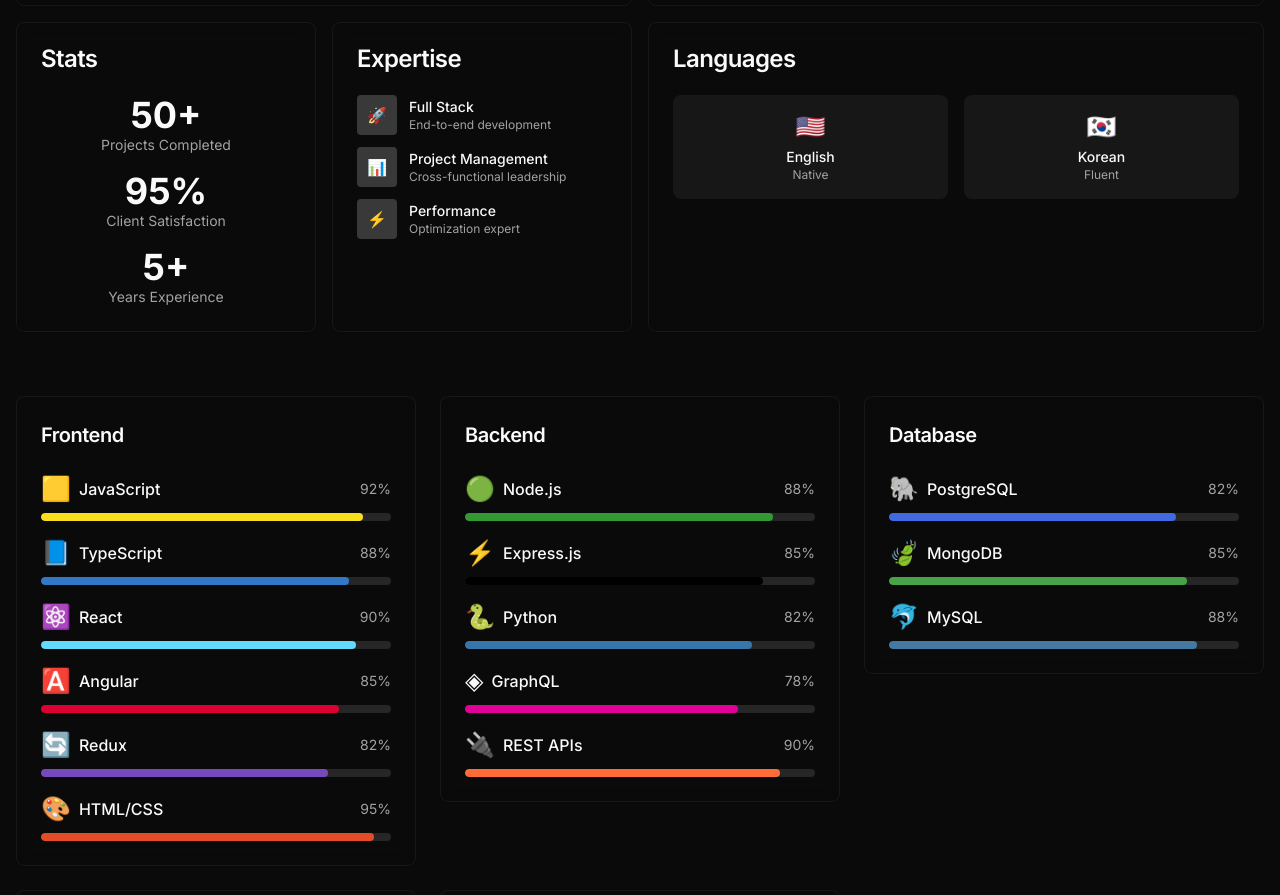
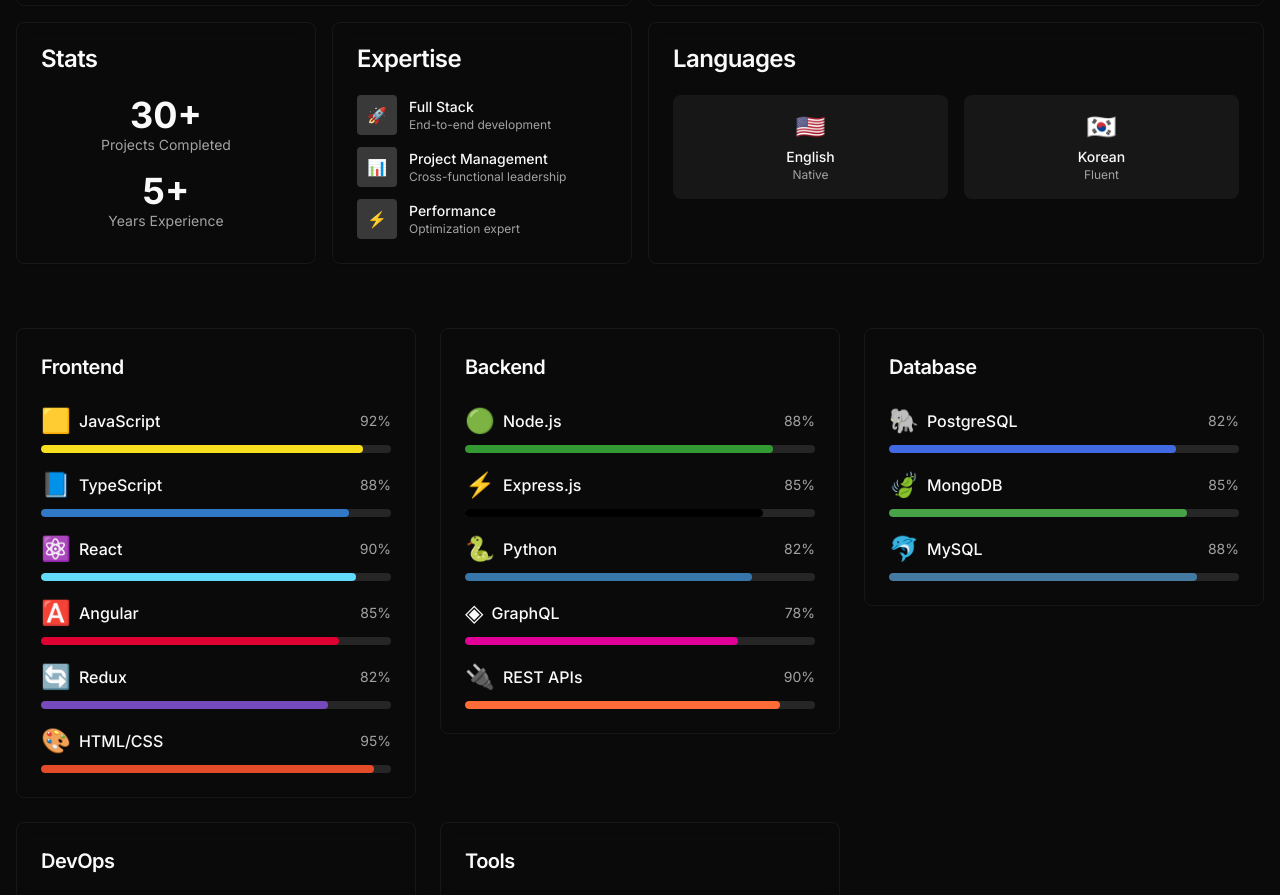
Before and after one commit to swz22/portfolio-jk, a Next.js app: page / in a window 1280 px wide. Shown: the part 3029-3924 px from the top of the page. Built offline with nearby package versions, Linux system fonts and the light colour scheme.

Commit message:
fix: adjust stats display in skills section

```diff
--- a/components/sections/skills/bento-grid.tsx
+++ b/components/sections/skills/bento-grid.tsx
@@ -83,15 +83,9 @@ export function BentoGrid() {
           </CardHeader>
           <CardContent className="space-y-4">
             <div className="text-center">
-              <p className="text-4xl font-bold">50+</p>
+              <p className="text-4xl font-bold">30+</p>
               <p className="text-sm text-muted-foreground">
                 Projects Completed
-              </p>
-            </div>
-            <div className="text-center">
-              <p className="text-4xl font-bold">95%</p>
-              <p className="text-sm text-muted-foreground">
-                Client Satisfaction
               </p>
             </div>
             <div className="text-center">
```
